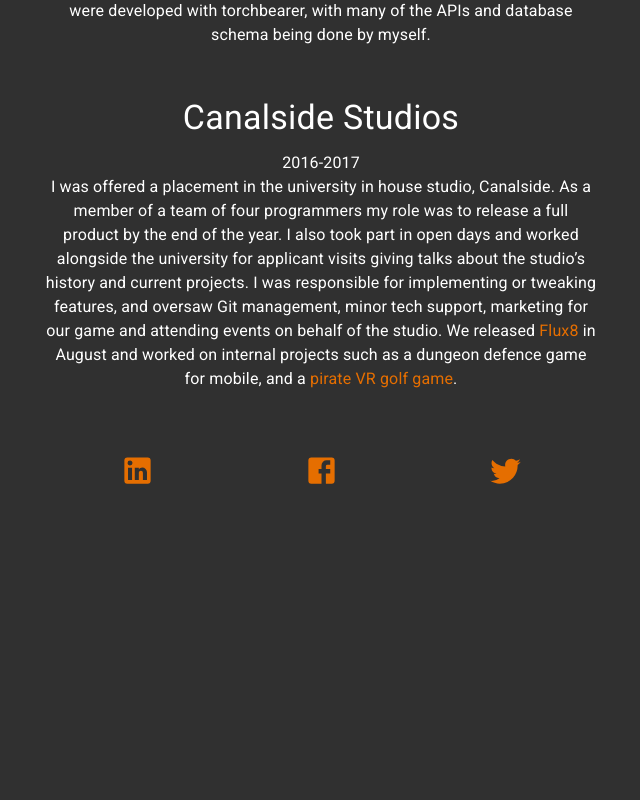
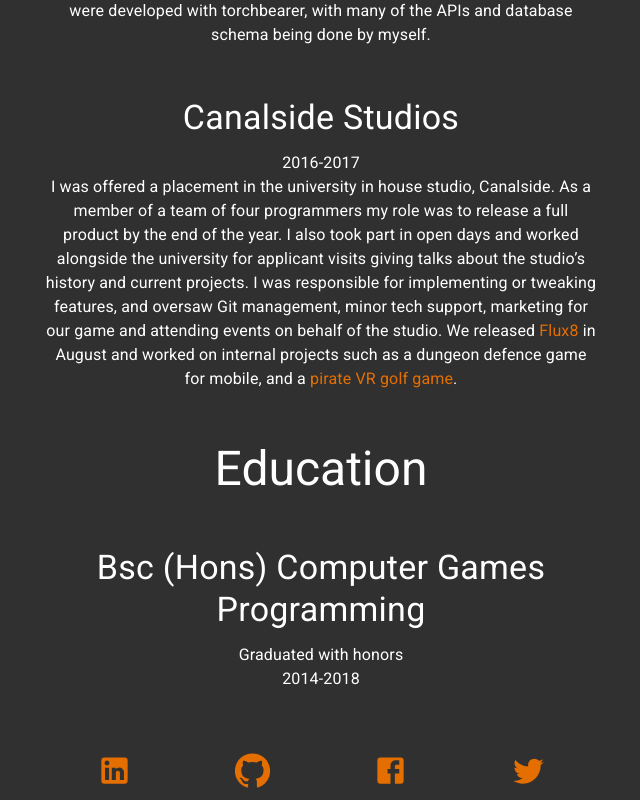
Before and after one commit to moldfield1995/Portfolio, a React (Create React App) app: page / in a window 1280 px wide. Shown: the part 2867-3667 px from the top of the page, without its empty margins (319-959 px from the left). Before the commit the page ends 3367 px from the top, so only its background shows below. Built offline with nearby package versions, Linux system fonts and the light colour scheme.

Commit message:
Updated Social Links, added Education

```diff
--- /dev/null
+++ b/src/Components/PageElements/EducationSection.js
@@ -0,0 +1,15 @@
+import React from 'react';
+import { Container, Typography } from '@material-ui/core';
+import Spacer from '../../Components/Helpers/Spacer';
+
+export default function EducationSection() {
+    return <Container maxWidth="sm" >
+        <Typography variant="h3" align="center">Education </Typography>
+        <Spacer />
+        <Typography variant="h4" align="center" gutterBottom>Bsc (Hons) Computer Games Programming</Typography>
+        <Typography variant="body1" align="center">
+            Graduated with honors<br/>
+            2014-2018
+        </Typography>
+    </Container>
+}
--- a/src/Components/PageElements/SocialLinks.js
+++ b/src/Components/PageElements/SocialLinks.js
@@ -1,6 +1,6 @@
 import React from 'react';
 import { Container, IconButton, makeStyles } from '@material-ui/core';
-import { Facebook, LinkedIn, Twitter } from '@material-ui/icons';
+import { Facebook, GitHub, LinkedIn, Twitter } from '@material-ui/icons';
 
 const useStyles = makeStyles(() => ({
     root: {
@@ -12,8 +12,9 @@
 export default function SocialLinks() {
     const classes = useStyles();
     return <Container maxWidth="sm" className={classes.root}>
-        <IconButton href="" color="secondary" ><LinkedIn fontSize="large" /> </IconButton>
-        <IconButton href="" color="secondary" ><Facebook fontSize="large" /> </IconButton>
-        <IconButton href="" color="secondary" ><Twitter fontSize="large" /> </IconButton>
+        <IconButton href="https://www.linkedin.com/in/m-oldfield" target="_blank" rel="noopener noreferrer" color="secondary" ><LinkedIn fontSize="large" /> </IconButton>
+        <IconButton href="https://github.com/moldfield1995/Portfolio" target="_blank" rel="noopener noreferrer" color="secondary" ><GitHub fontSize="large" /> </IconButton>
+        <IconButton href="https://www.facebook.com/matold" target="_blank" rel="noopener noreferrer" color="secondary" ><Facebook fontSize="large" /> </IconButton>
+        <IconButton href="https://twitter.com/moldfield1811" target="_blank" rel="noopener noreferrer" color="secondary" ><Twitter fontSize="large" /> </IconButton>
     </Container>
 }
--- a/src/Pages/Home.js
+++ b/src/Pages/Home.js
@@ -5,6 +5,7 @@
 import GamesSection from '../Components/PageElements/GamesSection';
 import PageModal from '../Components/PageElements/PageModal';
 import ResumeSection from '../Components/PageElements/ResumeSection';
+import EducationSection from '../Components/PageElements/EducationSection';
 
 
 export default function Home() {
@@ -23,5 +24,7 @@
         <GamesSection openModal={setCurrentOpenModal} />
         <Spacer />
         <ResumeSection />
+        <Spacer />
+        <EducationSection />
     </div>
 }
```
Also changed, not shown: 1 other file (tests, documents, lock files or other folders).
